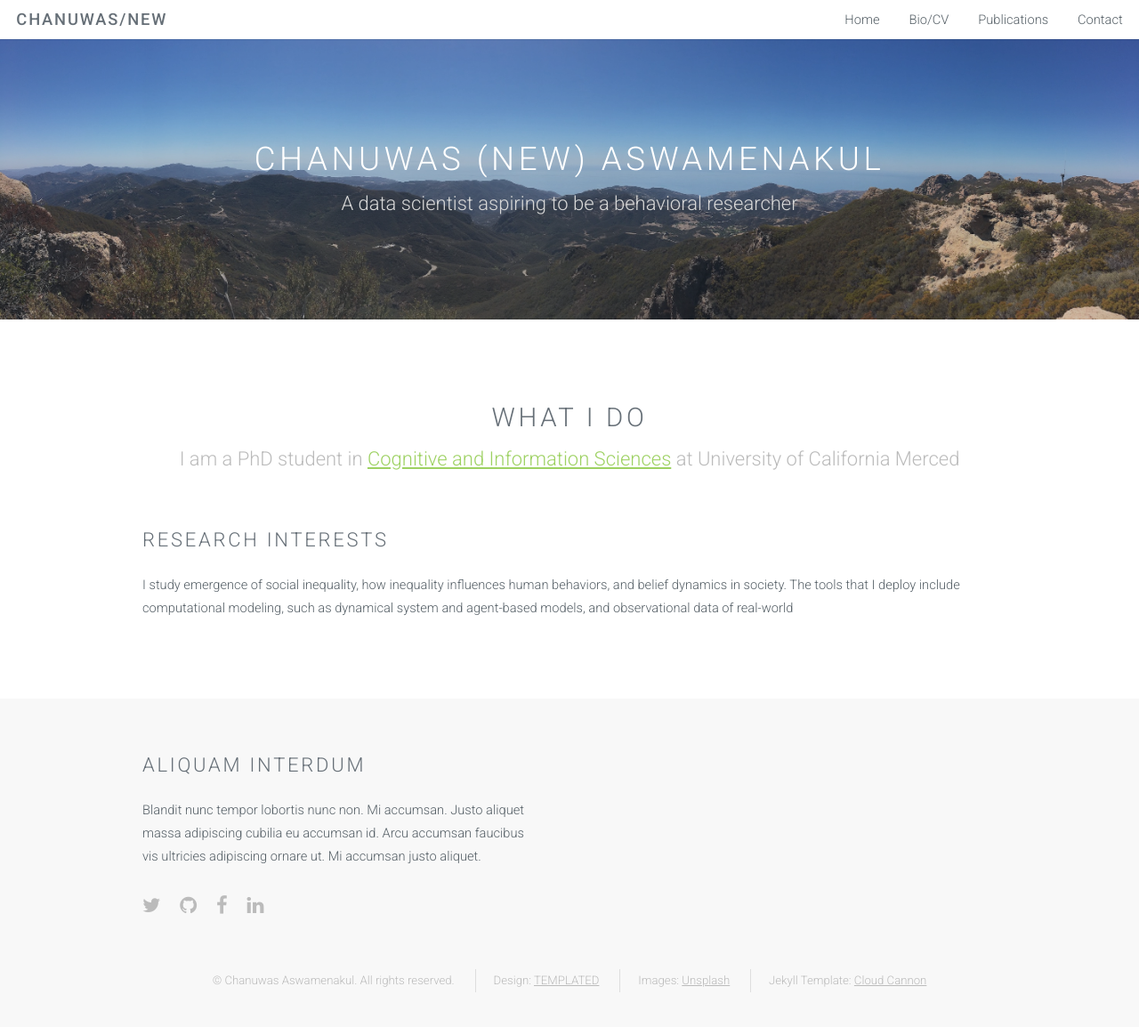
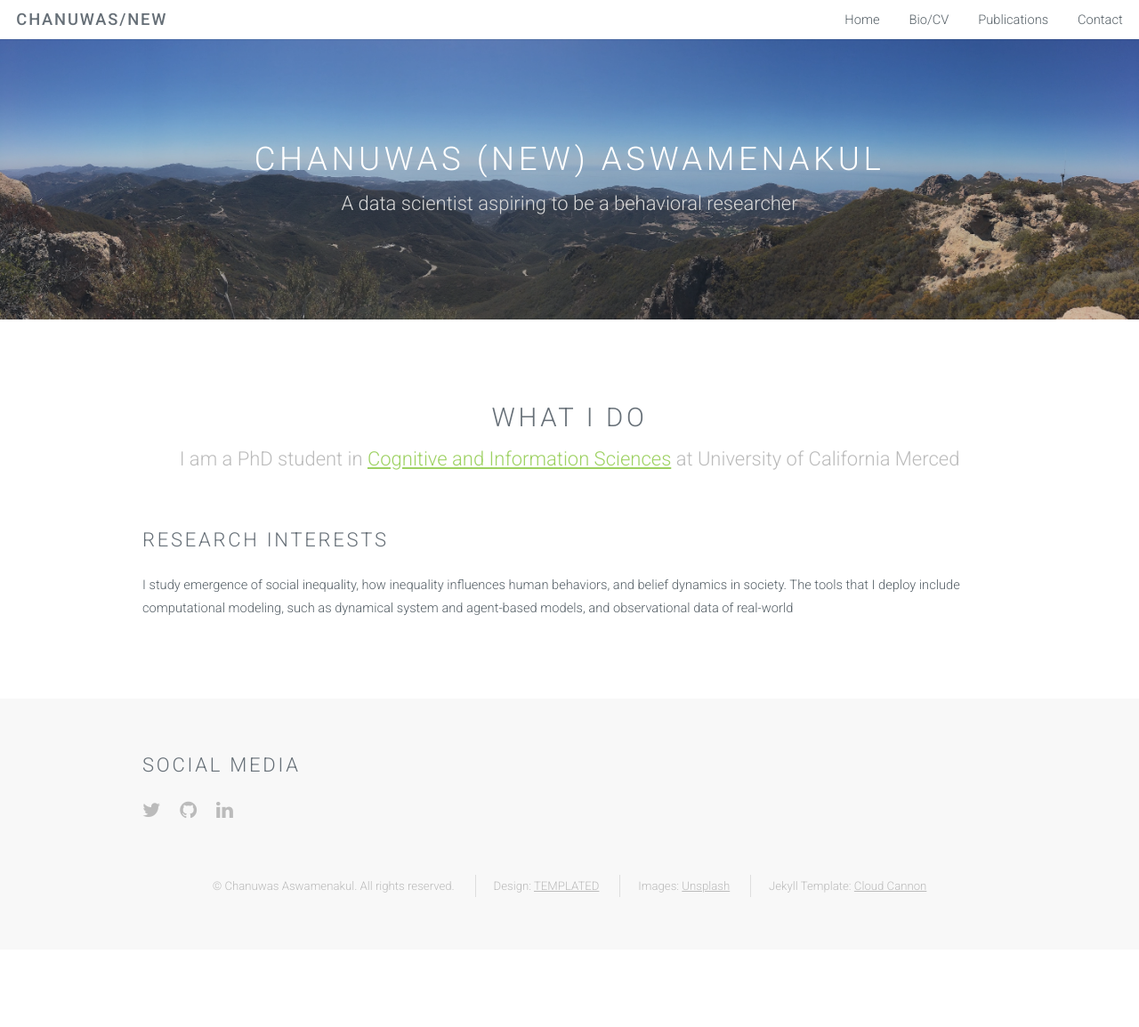
Before and after one commit to chasnew/chasnew.github.io, a Jekyll site: the page built from index.html, in a window 1280 px wide and 1173 px high. Shown: the top 1154 px of the window at 89% size. Built offline with Jekyll 4.4.1, drawn with Linux system fonts in a browser that asks for light colours.

Commit message:
social media footer

```diff
--- a/_includes/footer.html
+++ b/_includes/footer.html
@@ -3,12 +3,10 @@
     <div class="container">
         <div class="row double">
             <div class="6u">
-                <h2>Aliquam Interdum</h2>
-                <p>Blandit nunc tempor lobortis nunc non. Mi accumsan. Justo aliquet massa adipiscing cubilia eu accumsan id. Arcu accumsan faucibus vis ultricies adipiscing ornare ut. Mi accumsan justo aliquet.</p>
+                <h2>Social media</h2>
                 <ul class="icons">
                     <li><a href="https://twitter.com/chas_new" class="icon fa-twitter"><span class="label">Twitter</span></a></li>
                     <li><a href="https://github.com/chasnew" class="icon fa-github"><span class="label">Github</span></a></li>
-                    <li><a href="#" class="icon fa-facebook"><span class="label">Facebook</span></a></li>
                     <li><a href="https://www.linkedin.com/in/chanuwas-aswamenakul-20b6bb104/" class="icon fa-linkedin"><span class="label">LinkedIn</span></a></li>
                 </ul>
             </div>
```
